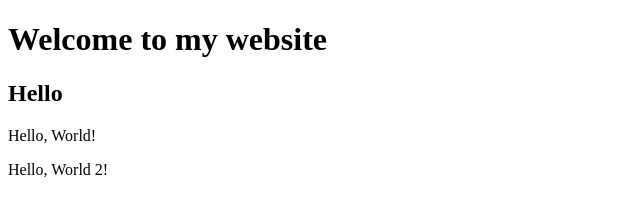
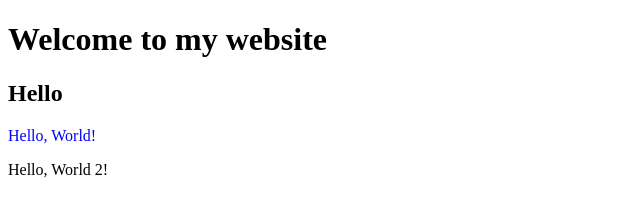
Before and after one commit to iselmaslout/hello, a plain HTML site: page index.html in a window 1280 px wide. Shown: the whole page, without its empty margins (0-640 px from the left). Drawn offline with Linux system fonts and the light colour scheme.

Commit message:
add color blue to the 1st p

```diff
--- a/index.html
+++ b/index.html
@@ -7,7 +7,7 @@
 <body>
     <h1>Welcome to my website</h1>
     <h2>Hello</h2>
-    <p>Hello, World!</p>
+    <p style="color:blue">Hello, World!</p>
     <p>Hello, World 2!</p>
 </body>
 </html>
```
